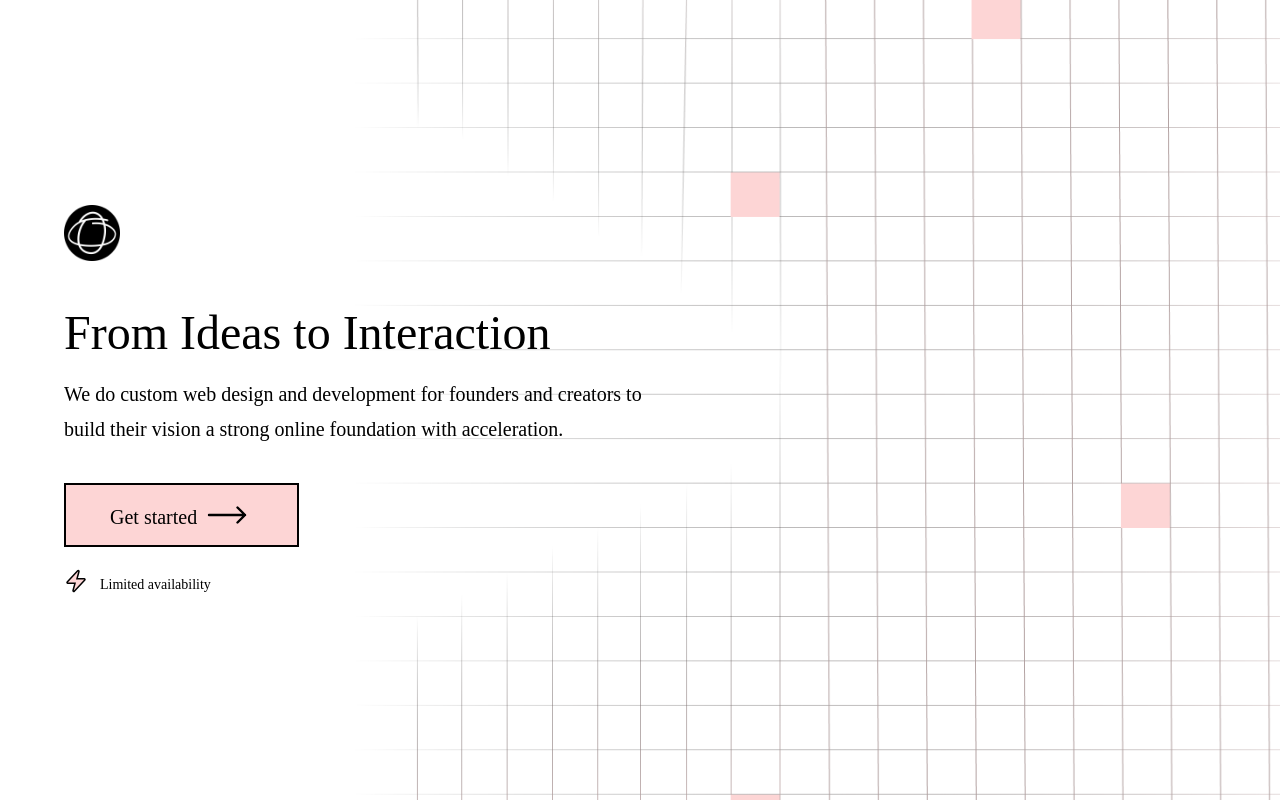
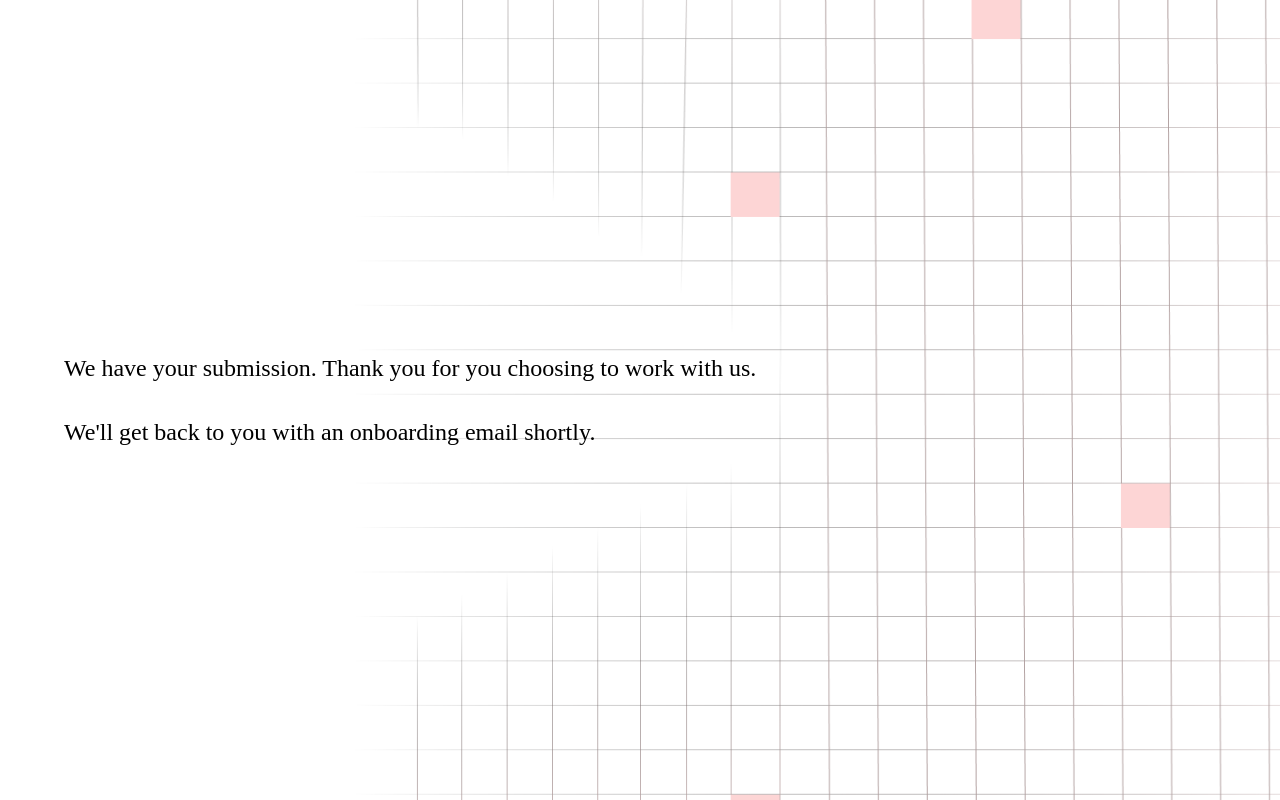
Before and after one commit to yashprakash13/acc_suite, a React (Vite) app: page /success in a window 1280 px wide. Built offline with nearby package versions, Linux system fonts and the light colour scheme; a web font is replaced by a local one.

Commit message:
should be done with forms

```diff
--- a/package.json
+++ b/package.json
@@ -12,6 +12,7 @@
   "dependencies": {
     "react": "^18.2.0",
     "react-dom": "^18.2.0",
+    "react-router-dom": "^6.16.0",
     "react-scroll-parallax": "^3.4.2"
   },
   "devDependencies": {
--- a/src/App.jsx
+++ b/src/App.jsx
@@ -1,31 +1,29 @@
+import { RouterProvider, createBrowserRouter } from "react-router-dom"
 import Arrow from "./assets/arrow"
 import Lightning from "./assets/lightning"
 import Logo from "./assets/logo.png"
+import ThanksPage from "./ThanksPage"
+import HomePage from "./HomePage"
 
 function App() {
+  const router = createBrowserRouter([
+    {
+      path: "/",
+      children: [
+        {
+          index: true,
+          element: <HomePage />,
+        },
+        {
+          path: "/success",
+          element: <ThanksPage />,
+        },
+      ],
+    },
+  ])
   return (
     <div className="box-border w-full h-full">
-      <div className="flex flex-col h-screen justify-center items-start ml-5 md:ml-16">
-        <img src={Logo} alt="" className="w-14 h-14" />
-        <div className="mt-12 text-3xl md:text-4xl lg:text-5xl font-serif leading-[3rem] md:leading-loose">
-          From Ideas to Interaction
-        </div>
-        <div className="text-lg md:text-xl lg:tex-2xl font-serif mt-5 lg:mt-5 w-4/5 md:w-3/4 lg:w-1/2 leading-[1.975rem] md:leading-[2.2rem]">
-          We do custom web design and development for founders and creators to
-          build their vision a strong online foundation with acceleration.
-        </div>
-        <a
-          className="bg-[#fdd5d5] text-lg md:text-xl px-11 pt-2 pb-1 text-black border-[2.5px] mt-9 border-black font-serif inline-flex justify-center items-center gap-2 cursor-pointer hover:bg-[#f6b3b3]"
-          href="https://tally.so/r/wgqQbl"
-          target="_blank"
-        >
-          Get started <Arrow classes={"w-10 md:w-12 h-10 md:h-12"} />
-        </a>
-        <div className="flex gap-3 mt-5 justify-center items-center">
-          <Lightning classes={"w-6 h-6 text-[#fdd5d5]"} />
-          <div className="text-sm font-serif mt-2">Limited availability</div>
-        </div>
-      </div>
+      <RouterProvider router={router} />
     </div>
   )
 }
--- /dev/null
+++ b/src/HomePage.jsx
@@ -0,0 +1,32 @@
+import React from "react"
+import Arrow from "./assets/arrow"
+import Lightning from "./assets/lightning"
+import Logo from "./assets/logo.png"
+
+const HomePage = () => {
+  return (
+    <div className="flex flex-col h-screen justify-center items-start ml-5 md:ml-16">
+      <img src={Logo} alt="" className="w-14 h-14" />
+      <div className="mt-12 text-3xl md:text-4xl lg:text-5xl font-serif leading-[3rem] md:leading-loose">
+        From Ideas to Interaction
+      </div>
+      <div className="text-lg md:text-xl lg:tex-2xl font-serif mt-5 lg:mt-5 w-4/5 md:w-3/4 lg:w-1/2 leading-[1.975rem] md:leading-[2.2rem]">
+        We do custom web design and development for founders and creators to
+        build their vision a strong online foundation with acceleration.
+      </div>
+      <a
+        className="bg-[#fdd5d5] text-lg md:text-xl px-11 pt-2 pb-1 text-black border-[2.5px] mt-9 border-black font-serif inline-flex justify-center items-center gap-2 cursor-pointer hover:bg-[#f6b3b3]"
+        href="https://tally.so/r/wgqQbl"
+        target="_blank"
+      >
+        Get started <Arrow classes={"w-10 md:w-12 h-10 md:h-12"} />
+      </a>
+      <div className="flex gap-3 mt-5 justify-center items-center">
+        <Lightning classes={"w-6 h-6 text-[#fdd5d5]"} />
+        <div className="text-sm font-serif mt-2">Limited availability</div>
+      </div>
+    </div>
+  )
+}
+
+export default HomePage
--- /dev/null
+++ b/src/ThanksPage.jsx
@@ -0,0 +1,14 @@
+import React from "react"
+
+const ThanksPage = () => {
+  return (
+    <div className="flex h-screen items-center font-serif text-xl md:text-2xl ml-5 md:ml-16">
+      We have your submission. Thank you for you choosing to work with us.{" "}
+      <br />
+      <br />
+      We'll get back to you with an onboarding email shortly.
+    </div>
+  )
+}
+
+export default ThanksPage
```
Also changed, not shown: 2 other files (tests, documents, lock files or other folders).
